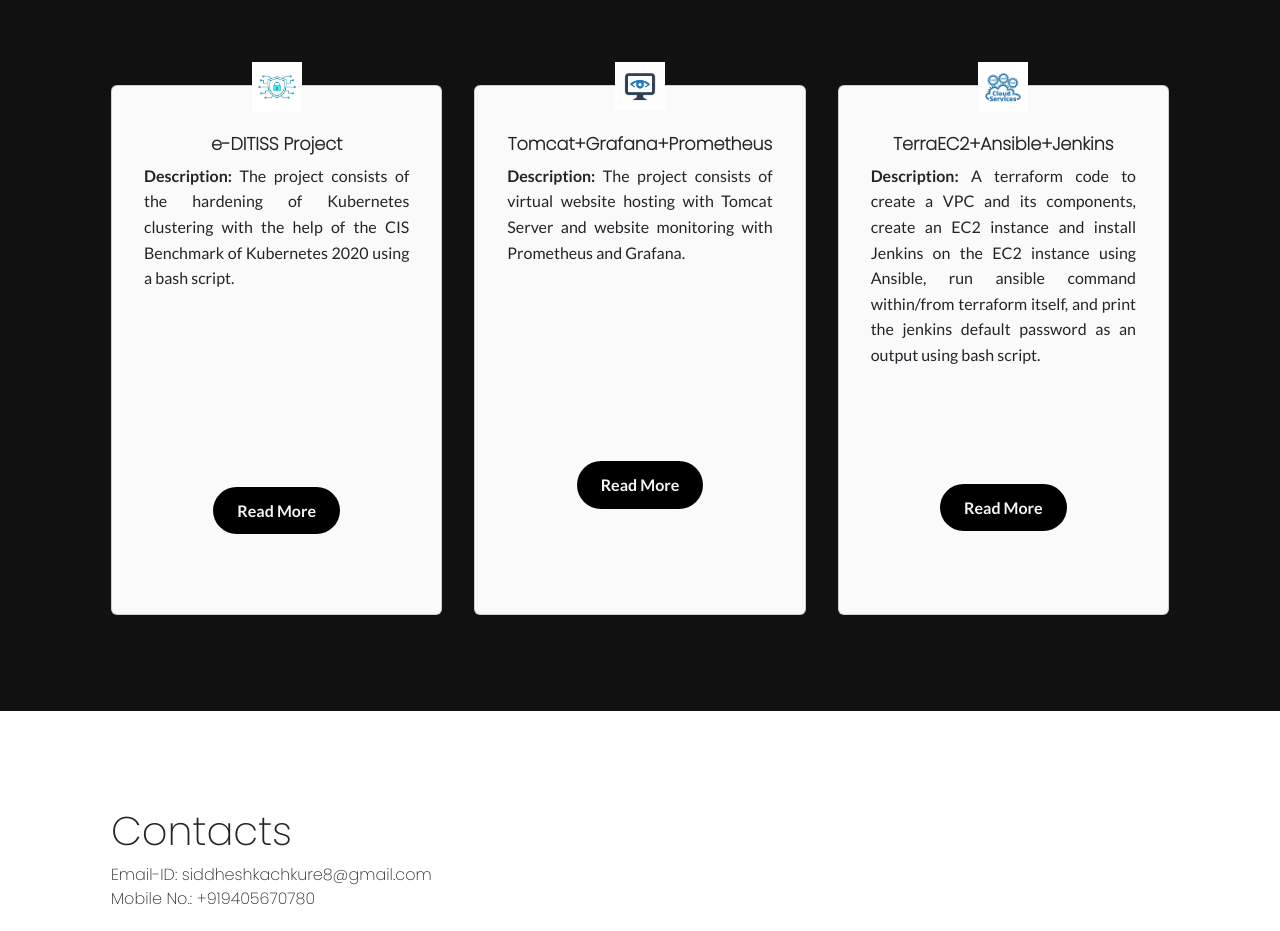
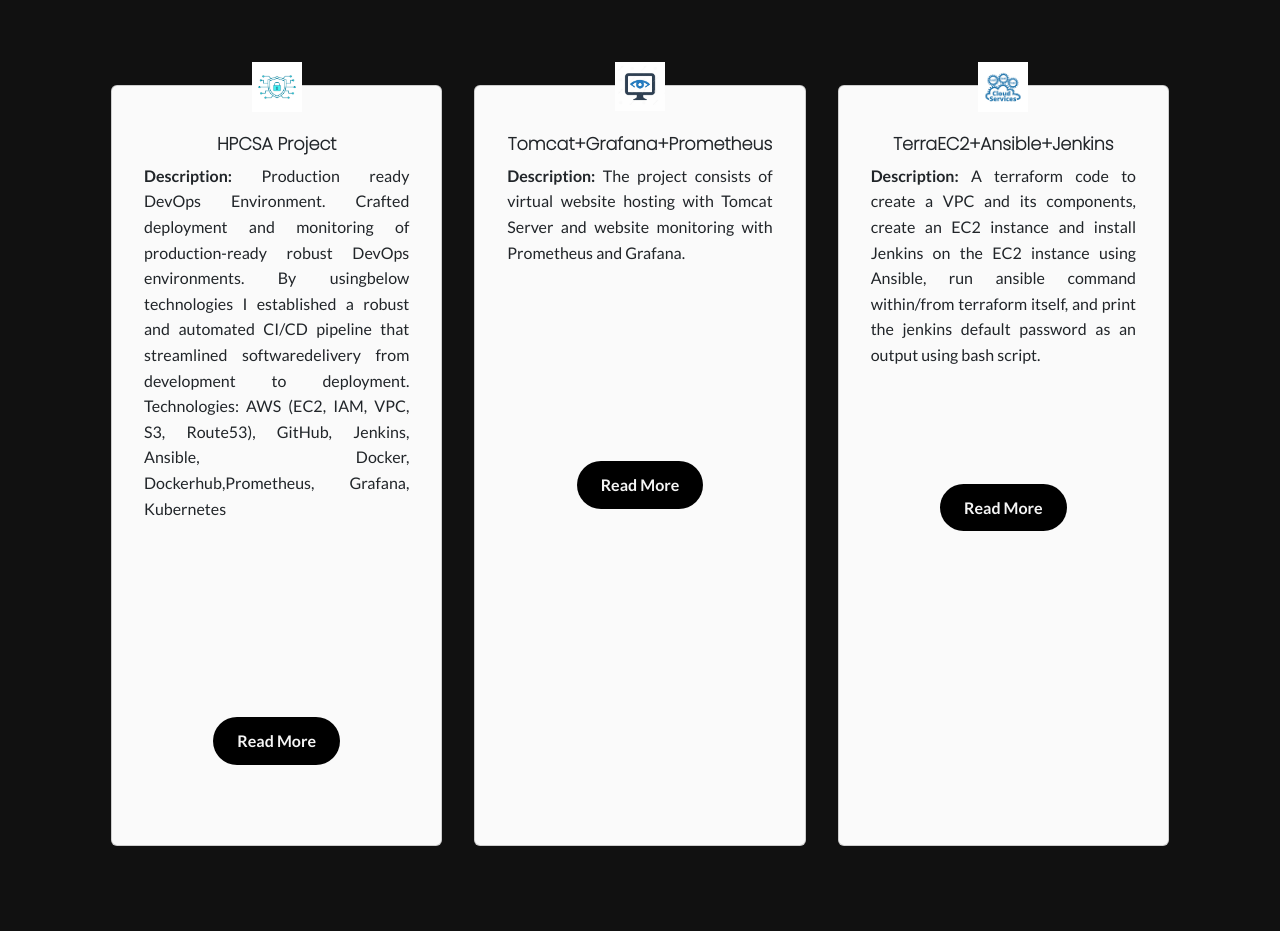
Before and after one commit to siddheshkachkure/siddhesh.r.kachkure.github.io, a plain HTML site: page index.html in a window 1280 px wide. Shown: the part 2040-2971 px from the top of the page. Drawn offline with nearby package versions, Linux system fonts and the light colour scheme.

Commit message:
Update index.html

```diff
--- a/index.html
+++ b/index.html
@@ -102,11 +102,13 @@ Eager for mentorship opportunities to further enhance skills and contribute to o
             <div class="card-grid">
                 <div class="card">
                     <img src="assests/istockphoto-1335169133-612x612.jpg">
-                    <h2>e-DITISS Project</h2>
-                    <p><b>Description:</b> The project consists of the hardening of Kubernetes clustering with the help of the CIS Benchmark of Kubernetes 2020 using a bash script.
+                    <h2>HPCSA Project</h2>
+                    <p><b>Description:</b> Production ready DevOps Environment. Crafted deployment and monitoring of production-ready robust DevOps environments. By usingbelow technologies I established a robust and automated CI/CD pipeline that streamlined softwaredelivery from development to deployment.
+Technologies:
+AWS (EC2, IAM, VPC, S3, Route53), GitHub, Jenkins, Ansible, Docker, Dockerhub,Prometheus, Grafana, Kubernetes
                         <br>
                         <p style="text-align: center; margin-top: 80px">
-                            <a href="https://github.com/AshuOO7/e-ditiss_project">
+                            <a href="https://github.com/siddheshkachkure/My-Projects/tree/master/CDAC%20Final%20Project%20">
                                 <button class="button">Read More</button>
                             </a>
                         </p>
```
